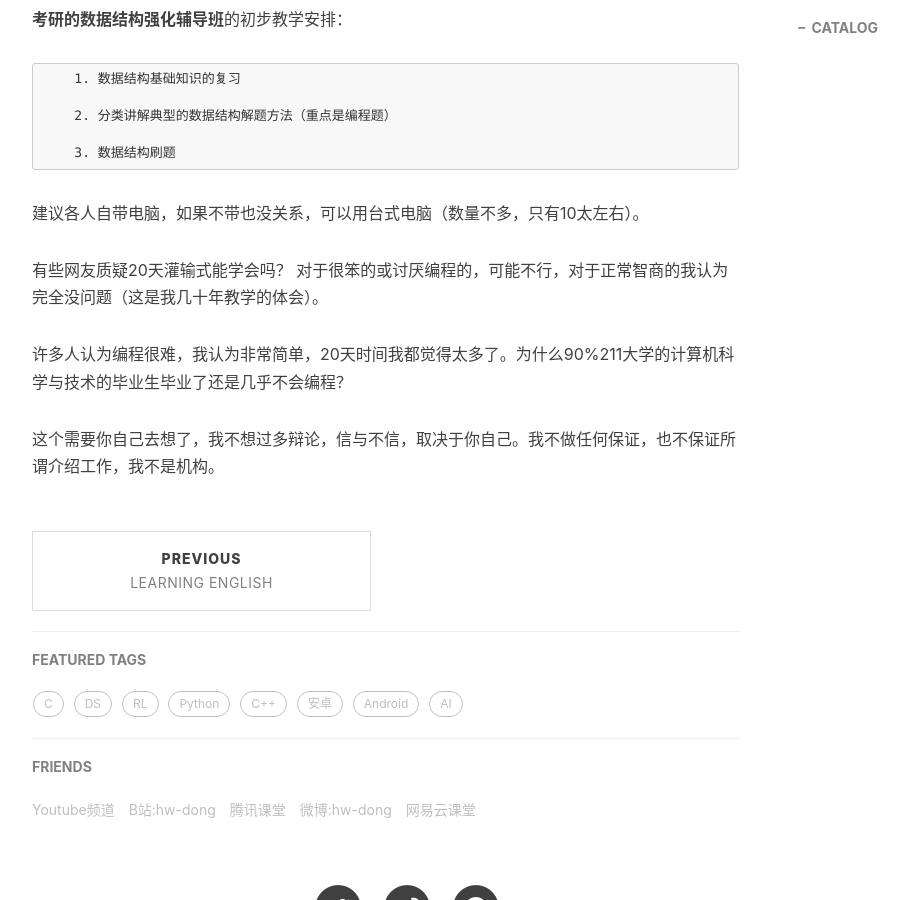
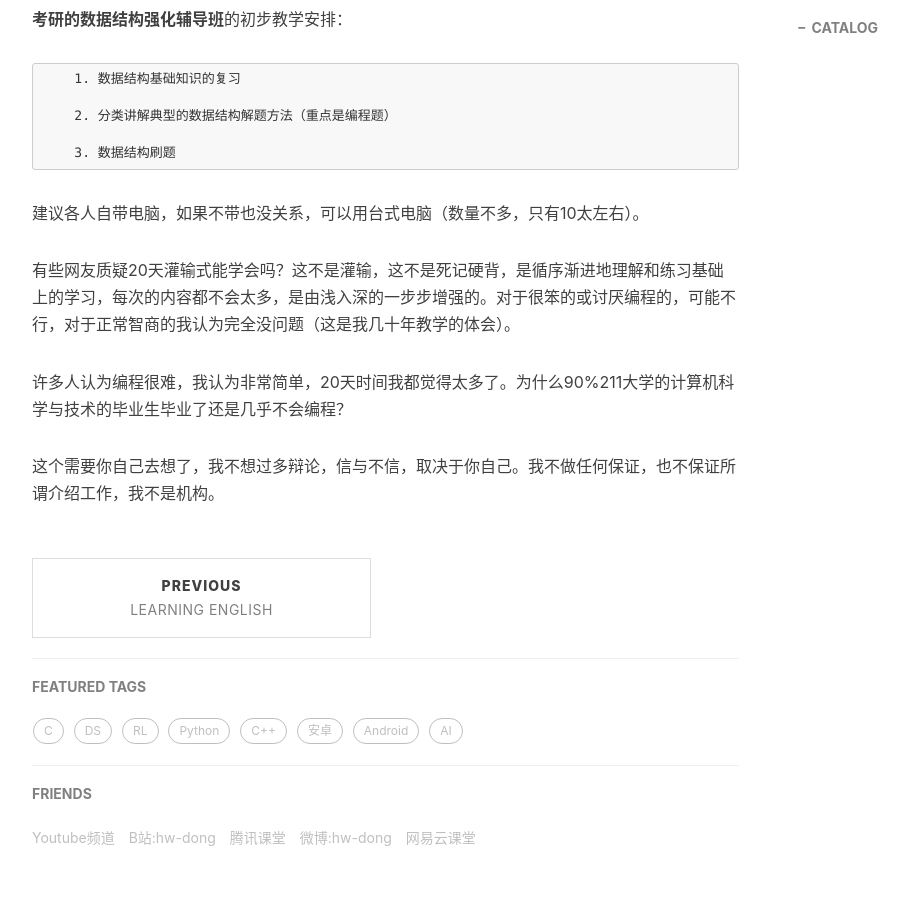
Before and after one commit to xuepro/xuepro.github.io, a Jekyll site: the page built from _posts/2019-05-25-暑期：小白学编程和考研数据结构突击强化班 .md, in a window 1280 px wide and 900 px high, scrolled down 1293 px. Shown: the whole window, without its empty margins (233-1142 px from the left). Built offline with Jekyll 4.4.1, drawn with Linux system fonts in a browser that asks for light colours; nearby versions of some CDN libraries; comment, search, counter and statistics services are not loaded.

Commit message:
Update 2019-05-25-暑期：小白学编程和考研数据结构突击强化班 .md

```diff
--- a/_posts/2019-05-25-暑期：小白学编程和考研数据结构突击强化班 .md
+++ b/_posts/2019-05-25-暑期：小白学编程和考研数据结构突击强化班 .md
@@ -50,7 +50,7 @@ tags:
 
 建议各人自带电脑，如果不带也没关系，可以用台式电脑（数量不多，只有10太左右）。
 
-有些网友质疑20天灌输式能学会吗？ 对于很笨的或讨厌编程的，可能不行，对于正常智商的我认为完全没问题（这是我几十年教学的体会）。
+有些网友质疑20天灌输式能学会吗？这不是灌输，这不是死记硬背，是循序渐进地理解和练习基础上的学习，每次的内容都不会太多，是由浅入深的一步步增强的。对于很笨的或讨厌编程的，可能不行，对于正常智商的我认为完全没问题（这是我几十年教学的体会）。
 
 许多人认为编程很难，我认为非常简单，20天时间我都觉得太多了。为什么90%211大学的计算机科学与技术的毕业生毕业了还是几乎不会编程？
 
```
